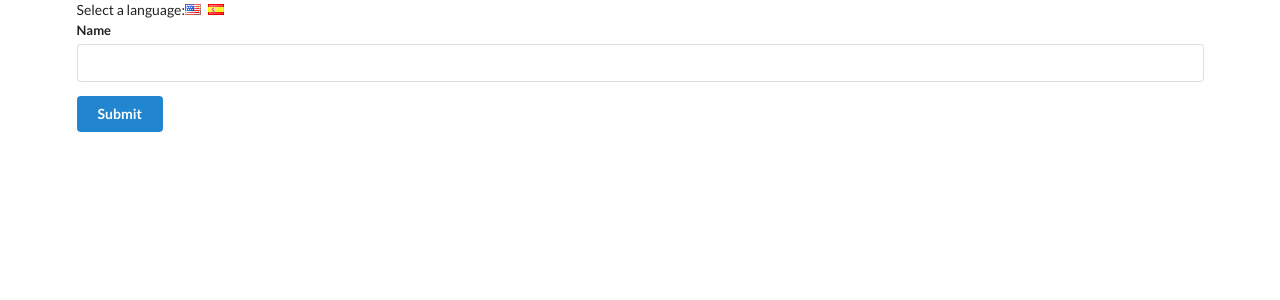
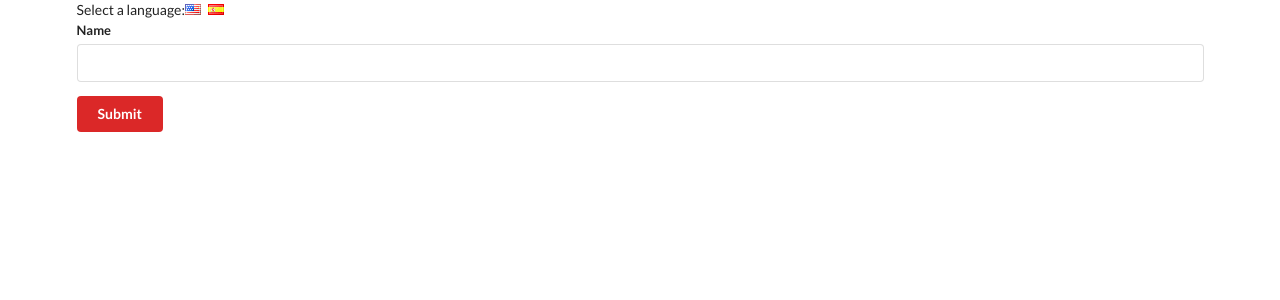
Before and after one commit to michaelzap94/react-refresh, a React (Create React App) app in the folder contextsystem/: page / in a window 1280 px wide. Shown: the top 300 px of the page. Built offline with nearby package versions, Linux system fonts and the light colour scheme.

Commit message:
using Consumers

```diff
--- a/contextsystem/src/components/App.js
+++ b/contextsystem/src/components/App.js
@@ -2,9 +2,9 @@
 import React from 'react';
 import UserCreate from './UserCreate';
 import LanguageContext from '../contexts/LanguageContext';
+import ColorContext from '../contexts/ColorContext';
 
 // import { LanguageStore } from '../contexts/LanguageContext';
-// import ColorContext from '../contexts/ColorContext';
 // import LanguageSelector from './LanguageSelector';
 
 
@@ -31,9 +31,11 @@ class App extends React.Component {
                     onClick={() => this.onLanguageChange('spanish')}
                 />
                 </div>
+                <ColorContext.Provider value="red">
                 <LanguageContext.Provider value={this.state.language}>
                     <UserCreate/>
                 </LanguageContext.Provider>
+                </ColorContext.Provider>
             </div>
         );
     }
--- a/contextsystem/src/components/Button.js
+++ b/contextsystem/src/components/Button.js
@@ -1,19 +1,31 @@
 import React from 'react';
 import LanguageContext from '../contexts/LanguageContext';
+import ColorContext from '../contexts/ColorContext';
 
+//CONSUMER APPROACH
 class Button extends React.Component {
   //this has to be called exactly 'contextType' just like 'state' has to be called 'state'
-  static contextType = LanguageContext;
+  // static contextType = LanguageContext;
 
   renderSubmitText(language) {
     return language === 'english' ? 'Submit' : 'Enviar';
   }
 
+  renderButton(valueColor){
+    return (
+      <button className={`ui button ${valueColor}`}>
+        <LanguageContext.Consumer>
+          {(value) => this.renderSubmitText(value)}
+        </LanguageContext.Consumer>
+      </button>
+    );
+  }
+
   render() {
     return (
-      <button className={`ui button primary`}>
-        {this.renderSubmitText(this.context)}
-      </button>
+      <ColorContext.Consumer>
+        {(valueColor) => this.renderButton(valueColor) }
+      </ColorContext.Consumer>
     );
   }
 }
--- a/contextsystem/src/contexts/ColorContext.js
+++ b/contextsystem/src/contexts/ColorContext.js
@@ -0,0 +1,3 @@
+import React from 'react';
+
+export default React.createContext();//initialValue is optional
```
